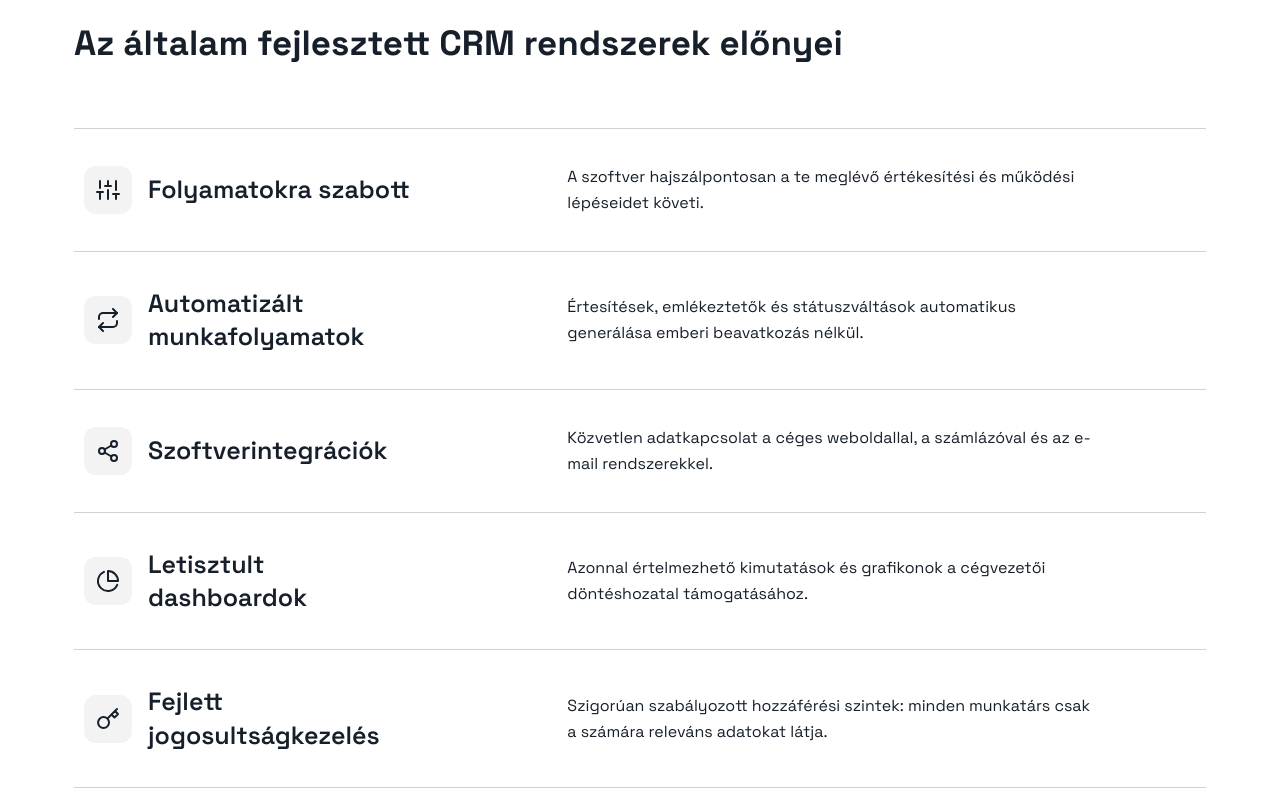
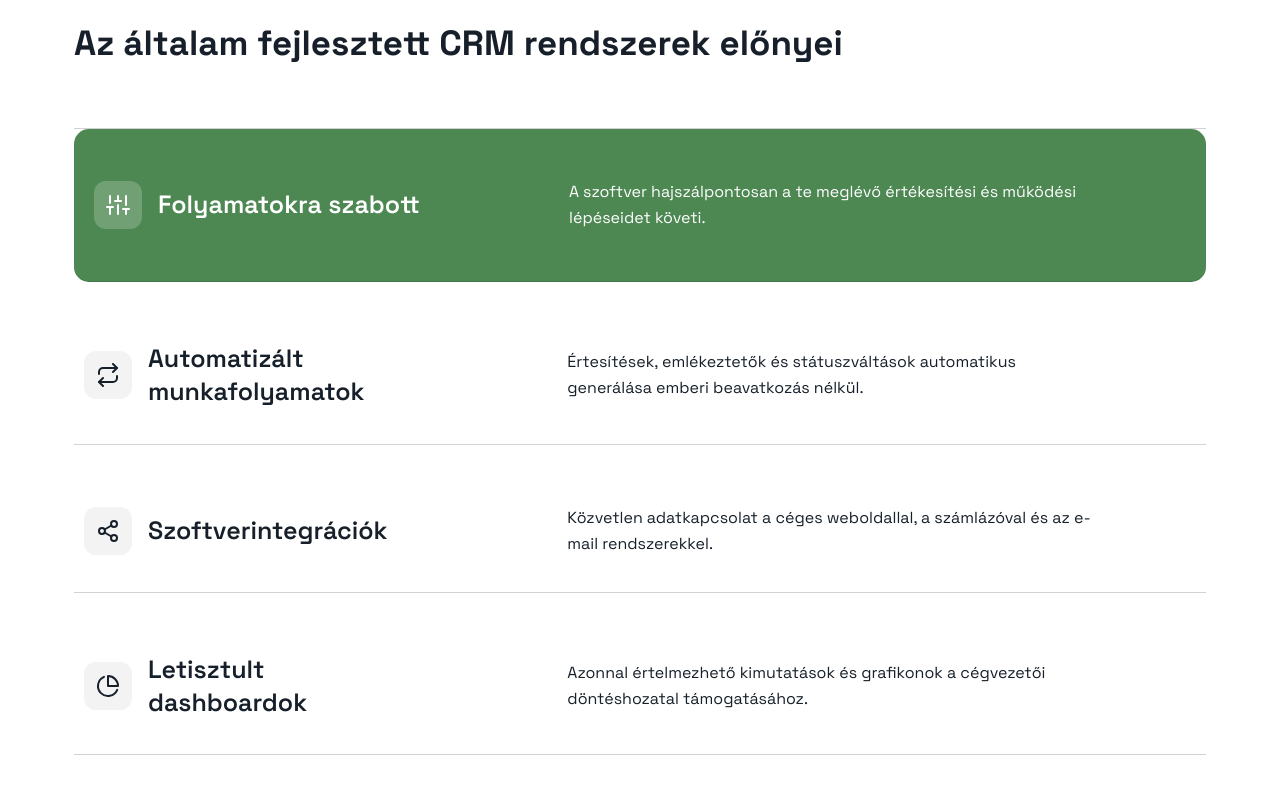
Before and after one commit to Quruzslo/PreferSite, a Next.js app: page /szolgaltatasok/crm in a window 1280 px wide. Shown: the part 2662-3460 px from the top of the page. Built offline with nearby package versions, Linux system fonts and the light colour scheme.

Commit message:
plusz animáció a jellemzőkhöz

```diff
--- a/app/globals.css
+++ b/app/globals.css
@@ -556,3 +556,23 @@ path.two {
   transform: translateX(0);
   opacity: 1;
 }
+
+.functions {
+  padding: 35px 10px;
+  transition: all 0.3s ease;
+}
+
+.functions.active {
+  background-color: var(--color-dark-green);
+  color: #ffffff !important;
+  border-radius: 15px;
+  padding: 50px 20px;
+}
+
+.functions.active .icon-box {
+  background-color: rgba(255, 255, 255, 0.2);
+}
+
+.functions.active .icon-box svg {
+  color: #ffffff;
+}
--- a/app/szolgaltatasok/[id]/ServicePageContent.tsx
+++ b/app/szolgaltatasok/[id]/ServicePageContent.tsx
@@ -1,5 +1,6 @@
 "use client";
 
+import { useState } from "react";
 import Link from "next/link";
 import { motion, Variants } from "motion/react";
 import { FiCheckCircle, FiArrowLeft } from "react-icons/fi";
@@ -192,13 +193,15 @@ export default function ServicePageContent({
 }: {
   service: ServiceData;
 }) {
+  const [activeIndex, setActiveIndex] = useState<number | null>(null);
+
   return (
     <section className="min-h-screen bg-white pb-20 text-dark-color">
       {/* Hero */}
       <section className="zoldhatteres flex flex-col md:flex-row px-[10px] relative overflow-hidden bg-dark-color px-[10px] py-[35px] md:py-24 text-white md:py-32 w-[90%] mx-auto rounded-xl mt-[75px] md:mt-[100px] shadow-[0_0_10px_0px_rgba(0_0_0_0.6)] ">
         <div
           aria-hidden
-          className="pointer-events-none absolute inset-0 flex select-none items-center overflow-hidden"
+          className="pointer-events-none absolute inset-0 flex select-none items-center overflow-hidden hidden md:flex"
         >
           <span className="-translate-y-2 whitespace-nowrap text-[5vw] font-extrabold leading-none text-transparent [-webkit-text-stroke:1px_rgba(255,255,255,0.2)]">
             {service.seoTitle}
@@ -346,33 +349,34 @@ export default function ServicePageContent({
             <SectionRule />
             <h2 className="text-3xl font-bold">{service.features.title}</h2>
           </div>
-          <div className="border-t border-dark-color/20">
+          <div className="border-t border-dark-color/20 flex flex-col gap-[25px]">
             {service.features.items.map((feature, idx) => {
               const IconComponent = (FiIcons[
                 feature.icon as keyof typeof FiIcons
               ] || FiIcons.FiCheckCircle) as IconType;
 
+              const isActive = activeIndex === idx;
+
               return (
                 <motion.div
                   key={idx}
                   custom={idx}
-                  variants={fadeUp}
-                  initial="hidden"
-                  whileInView="visible"
-                  viewport={{ once: false, amount: 0.3 }}
-                  className="grid grid-cols-1 text-dark-color gap-x-12 gap-y-3 border-b border-dark-color/20 py-[35px] px-[10px] md:grid-cols-12 items-center hover:bg-dark-green hover:!text-white hover:rounded-lg hover:px-[20px] hover:py-[50px] transition-all duration-300 ease"
+                  onViewportEnter={() => setActiveIndex(idx)}
+                  viewport={{ once: false, margin: "-45% 0px -45% 0px" }}
+                  className={`functions grid grid-cols-1 text-dark-color gap-x-12 gap-y-3 border-b border-dark-color/20 md:grid-cols-12 items-center ${
+                    isActive ? "active" : ""
+                  }`}
                 >
-                  {/* Ikon + Cím egy blokkban */}
                   <div className="flex items-center gap-4 md:col-span-5 lg:col-span-4">
-                    <div className="flex h-12 w-12 shrink-0 items-center justify-center rounded-xl bg-dark-color/5 text-dark-color">
-                      <IconComponent className="h-6 w-6 text-dark-color" />
+                    <div className="icon-box flex h-12 w-12 shrink-0 items-center justify-center rounded-xl bg-dark-color/5 text-dark-color transition-colors duration-300">
+                      <IconComponent className="h-6 w-6 text-dark-color transition-colors duration-300" />
                     </div>
-                    <h3 className="text-xl font-semibold  lg:text-2xl">
+                    <h3 className="text-xl font-semibold lg:text-2xl">
                       {feature.title}
                     </h3>
                   </div>
 
-                  <p className="text-base leading-relaxed  md:col-span-7 lg:col-span-6 lg:col-start-6">
+                  <p className="text-base leading-relaxed md:col-span-7 lg:col-span-6 lg:col-start-6">
                     {feature.text}
                   </p>
                 </motion.div>
```
